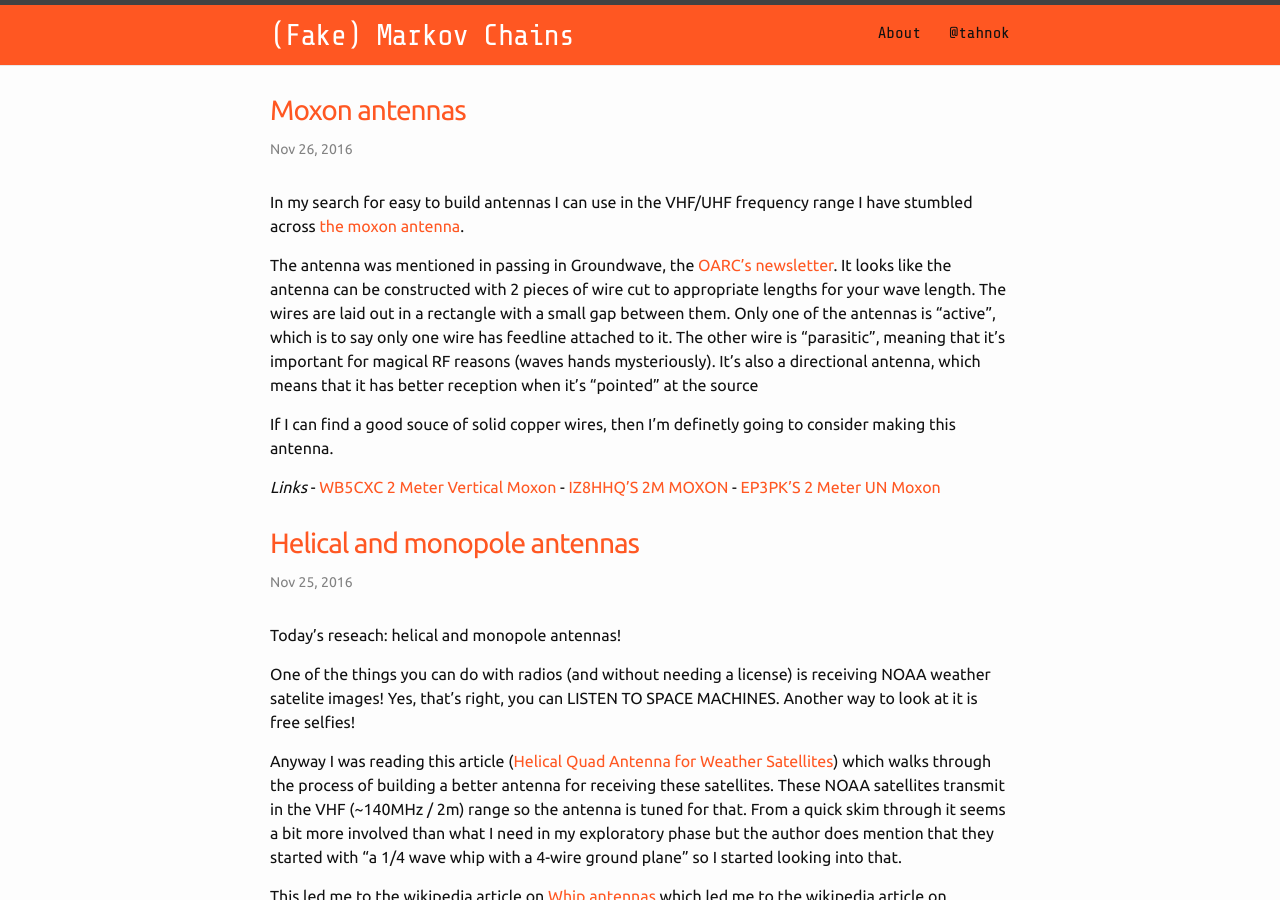
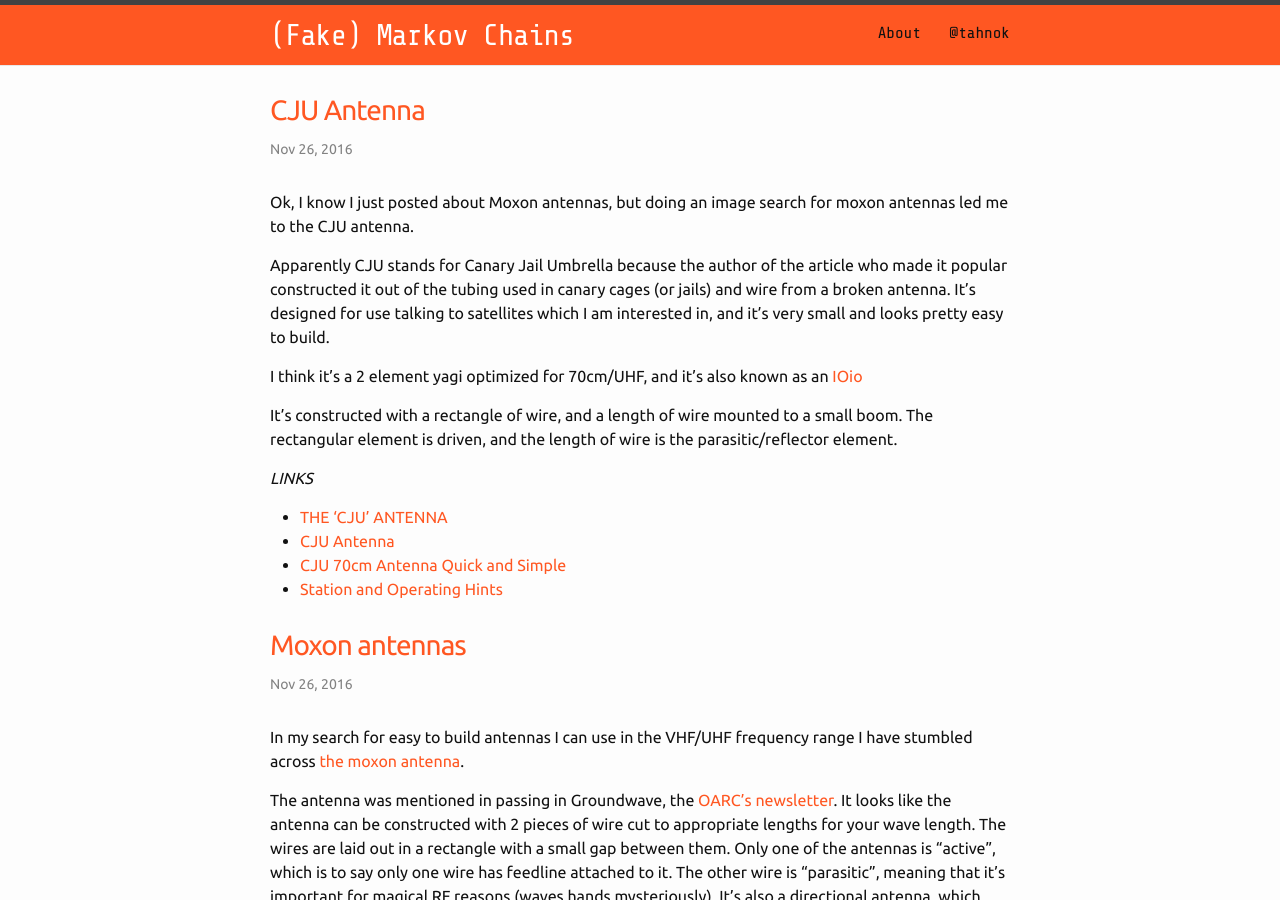
Before and after one commit to tahnok/tahnok.github.io, a Jekyll site: the page public_html/index.html, which Jekyll copies as it is, in a window 1280 px wide and 900 px high. Built offline with Jekyll 4.4.1, drawn with Linux system fonts in a browser that asks for light colours; comment, search, counter and statistics services are not loaded.

Commit message:
CJU antenna

```diff
--- a/public_html/index.html
+++ b/public_html/index.html
@@ -71,6 +71,35 @@
       <div class="wrapper">
         <div class="home">
 
+
+  <div class="post-container">
+    <header class="post-header">
+      <h1 class="post-title"><a href="/post/cju-antenna.html">CJU Antenna</a></h1>
+      <p class="post-meta">Nov 26, 2016</p>
+    </header>
+
+    <article class="post-content">
+      <p>Ok, I know I just posted about Moxon antennas, but doing an image search for moxon antennas led me to the CJU antenna.</p>
+
+<p>Apparently CJU stands for Canary Jail Umbrella because the author of the article who made it popular constructed it out of the tubing used in canary cages (or jails) and wire from a broken antenna.
+It’s designed for use talking to satellites which I am interested in, and it’s very small and looks pretty easy to build.</p>
+
+<p>I think it’s a 2 element yagi optimized for 70cm/UHF, and it’s also known as an <a href="http://www.ea4cax.com/paginaea4cyq/Antenaioio/ioioingles.pdf">IOio</a></p>
+
+<p>It’s constructed with a rectangle of wire, and a length of wire mounted to a small boom.
+The rectangular element is driven, and the length of wire is the parasitic/reflector element.</p>
+
+<p><em>LINKS</em></p>
+
+<ul>
+  <li><a href="http://www.ea4cax.com/paginaea4cyq/cju/cjuingles.pdf">THE ‘CJU’ ANTENNA</a></li>
+  <li><a href="http://www.transmission1.net/viewtopic.php?t=17914#p147086">CJU Antenna</a></li>
+  <li><a href="http://www.ravingaboutradio.com/CJU-70cm-Antenna-Quick-and-Simple">CJU 70cm Antenna Quick and Simple</a></li>
+  <li><a href="http://www.amsat.org/?page_id=2144">Station and Operating Hints</a></li>
+</ul>
+
+    </article>
+  </div>
 
   <div class="post-container">
     <header class="post-header">
--- a/public_html/sitemap.txt
+++ b/public_html/sitemap.txt
@@ -4,6 +4,7 @@ http://blog.tahnok.me/index.html
 http://blog.tahnok.me/css/main.css
 http://blog.tahnok.me/sitemap.txt
 
+http://blog.tahnok.me/post/cju-antenna.html
 http://blog.tahnok.me/post/moxon-antennas.html
 http://blog.tahnok.me/post/helical-and-monopole-antennas.html
 http://blog.tahnok.me/post/antenna-building-research.html
```
Also changed, not shown: _posts/2016-11-26-cju-antenna.md (added, +23 -0 lines), public_html/feed.xml (+30 -47 lines), public_html/post/cju-antenna.html (added, +180 -0 lines).
